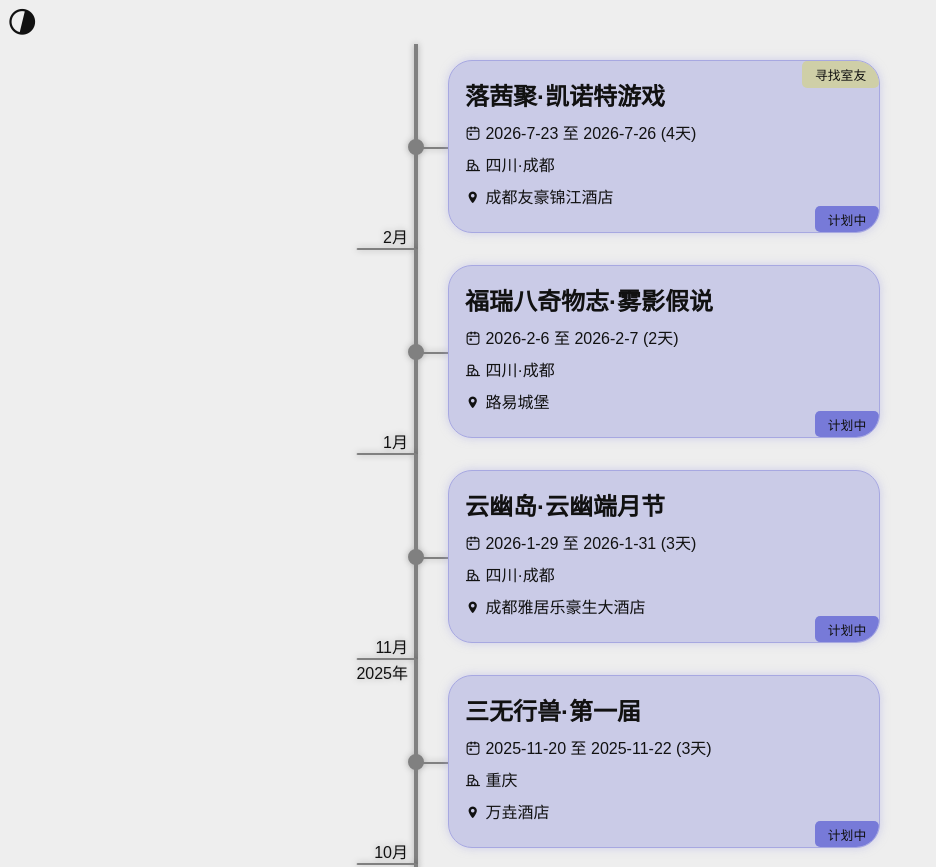
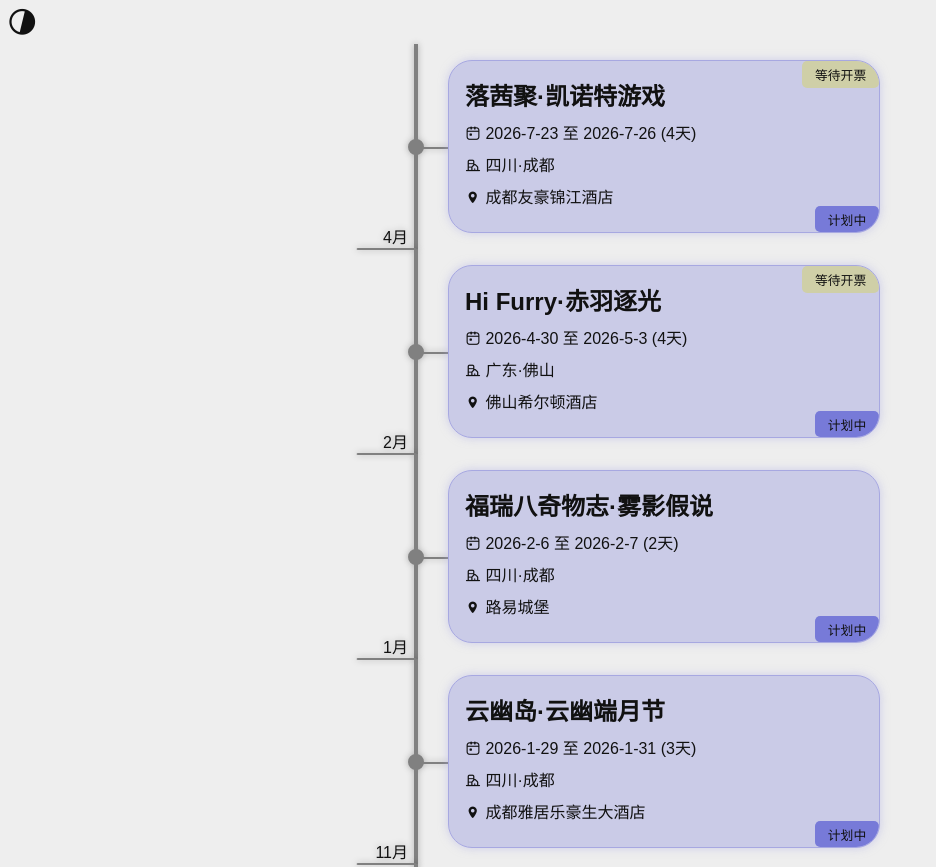
Before and after one commit to kuankuan2007/timeline, a Vue app: page / in a window 1280 px wide. Shown: the top 867 px of the page, without its empty margins (0-936 px from the left). Built offline with nearby package versions, Linux system fonts and the light colour scheme.

Commit message:
fix: 更新活动状态字段为计划，并调整相关样式

```diff
--- a/src/App.vue
+++ b/src/App.vue
@@ -34,8 +34,8 @@
             </div>
           </div>
 
-          <div v-if="activity.roomStatus && activity.statue() === Statue.Plan" class="room-status">{{
-            roomStatueText[activity.roomStatus] }}</div>
+          <div v-if="activity.plan && activity.statue() === Statue.Plan" class="plan">{{
+            roomStatueText[activity.plan] }}</div>
 
           <div class="statue" :class="`statue-${activity.statue()}`">{{ statueText[activity.statue()] }}</div>
         </div>
@@ -248,7 +248,7 @@ function dateToString(date: Date) {
         }
       }
 
-      .room-status {
+      .plan {
         position: absolute;
         right: 0;
         top: 0;
--- a/src/scripts/activitys.ts
+++ b/src/scripts/activitys.ts
@@ -1,5 +1,5 @@
 // eslint-disable-next-line @typescript-eslint/no-unused-vars
-import { RoomStatue, type Activity } from '@/types/timeline';
+import { Plan, type Activity } from '@/types/timeline';
 
 const activitys: Activity[] = [
   {
@@ -124,6 +124,15 @@ const activitys: Activity[] = [
     province: '四川',
     city: '成都',
     address: '路易城堡',
+  }, {
+    name: "Hi Furry",
+    title: "赤羽逐光",
+    dateStart: new Date('2026-05-01T00:00:00+08:00'),
+    dateEnd: new Date('2026-05-04T00:00:00+08:00'),
+    province: '广东',
+    city: '佛山',
+    address: '佛山希尔顿酒店',
+    plan: Plan.WaitingTicketSales,
   },
   {
     name: '落茜聚',
@@ -133,7 +142,7 @@ const activitys: Activity[] = [
     province: '四川',
     city: '成都',
     address: '成都友豪锦江酒店',
-    roomStatus: RoomStatue.FindingRoommate,
+    plan: Plan.WaitingTicketSales,
   },
 ];
 export default activitys;
--- a/src/types/timeline.ts
+++ b/src/types/timeline.ts
@@ -7,7 +7,7 @@ export type Activity = {
   city: string;
   address: string;
   url?: string;
-  roomStatus?: RoomStatue;
+  plan?: Plan;
 };
 export enum Statue {
   Plan = 'plan',
@@ -19,11 +19,15 @@ export const statueText: Record<Statue, string> = {
   [Statue.Ongoing]: '进行中',
   [Statue.Ended]: '已结束',
 } as const;
-export enum RoomStatue {
+export enum Plan {
   FindingRoommate = 'finding-roommate',
   FindingRoom = 'finding-room',
+  Pending = 'pending',
+  WaitingTicketSales = 'waiting-ticket-sales',
 }
-export const roomStatueText: Record<RoomStatue, string> = {
-  [RoomStatue.FindingRoommate]: '寻找室友',
-  [RoomStatue.FindingRoom]: '寻找房间',
+export const roomStatueText: Record<Plan, string> = {
+  [Plan.FindingRoommate]: '寻找室友',
+  [Plan.FindingRoom]: '寻找房间',
+  [Plan.Pending]: '待定',
+  [Plan.WaitingTicketSales]: '等待开票',
 } as const;
```
